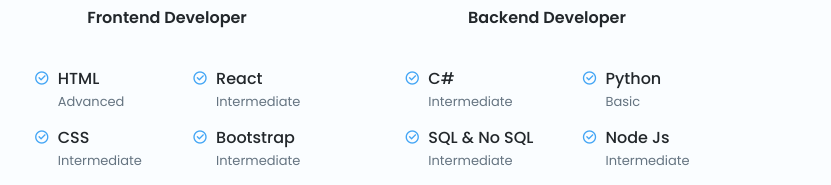
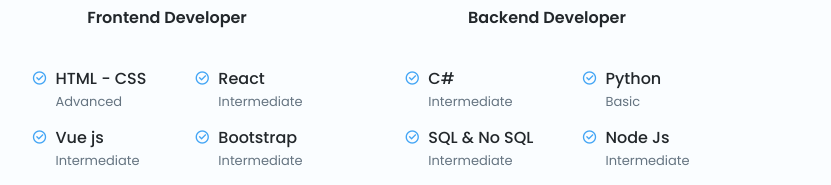
Before and after one commit to Cristhoper-Mendez/Cristhoper-Mendez.github.io, a plain HTML site: page index.html in a window 1280 px wide. Shown: the part 574-759 px from the top of the page, without its empty margins (283-1114 px from the left). Drawn offline with nearby package versions, Linux system fonts and the light colour scheme.

Commit message:
Cambio en skills

```diff
--- a/index.html
+++ b/index.html
@@ -217,7 +217,7 @@
                     <i class="ri-checkbox-circle-line"></i>
 
                     <div>
-                      <h3 class="skills__name">HTML</h3>
+                      <h3 class="skills__name">HTML - CSS</h3>
                       <span class="skills__level">Advanced</span>
                     </div>
                   </div>
@@ -226,7 +226,7 @@
                     <i class="ri-checkbox-circle-line"></i>
 
                     <div>
-                      <h3 class="skills__name">CSS</h3>
+                      <h3 class="skills__name">Vue js</h3>
                       <span class="skills__level">Intermediate</span>
                     </div>
                   </div>
```
